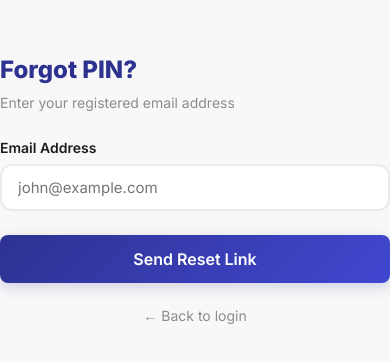
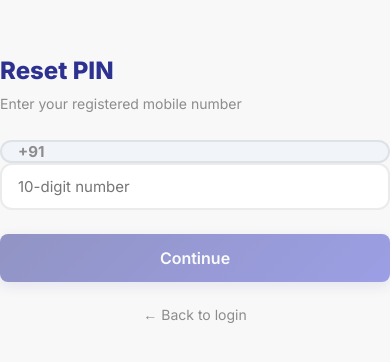
Before and after one commit to AdityaRambhiya13/kgs-store, a React (Vite) app in the folder app/frontend/: page /forgot-pin in a window 390 px wide. Shown: the part 148-510 px from the top of the page. Built offline with nearby package versions, Linux system fonts and the light colour scheme; no server answers.

Commit message:
feat(auth): switch forgot pin flow to phone verification and local reset

```diff
--- a/app/frontend/src/pages/ForgotPinPage.jsx
+++ b/app/frontend/src/pages/ForgotPinPage.jsx
@@ -1,22 +1,51 @@
 import { useState } from 'react'
-import { Link } from 'react-router-dom'
-import { forgotPin } from '../api'
+import { Link, useNavigate } from 'react-router-dom'
+import { forgotPin, resetPin } from '../api'
 import { motion } from 'framer-motion'
+import { FiPhone, FiLock } from 'react-router-dom' // We'll just use basic CSS, skip icons here if not imported
 
 export default function ForgotPinPage() {
-    const [email, setEmail] = useState('')
+    const navigate = useNavigate()
+    const [step, setStep] = useState(1) // 1 = Phone, 2 = New PIN
+    const [phone, setPhone] = useState('')
+    const [userData, setUserData] = useState(null)
+    const [newPin, setNewPin] = useState('')
+
     const [msg, setMsg] = useState('')
     const [error, setError] = useState('')
     const [loading, setLoading] = useState(false)
 
-    const handleSubmit = async (e) => {
+    const handleVerifyPhone = async (e) => {
         e.preventDefault()
         setError(''); setMsg(''); setLoading(true)
         try {
-            const res = await forgotPin(email)
-            setMsg(res.message)
+            const res = await forgotPin(phone)
+            if (res.verified) {
+                setUserData({ name: res.name, token: res.token })
+                setStep(2)
+            }
         } catch (err) {
-            setError(err.message || 'Request failed')
+            setError(err.message || 'Phone not registered')
+        } finally {
+            setLoading(false)
+        }
+    }
+
+    const handleResetPin = async (e) => {
+        e.preventDefault()
+        setError(''); setMsg(''); setLoading(true)
+        if (newPin.length < 4) {
+            setError("PIN must be at least 4 digits")
+            setLoading(false)
+            return
+        }
+
+        try {
+            await resetPin(userData.token, newPin)
+            setMsg('PIN updated successfully! Redirecting...')
+            setTimeout(() => navigate('/login'), 2000)
+        } catch (err) {
+            setError(err.message || 'Failed to update PIN')
         } finally {
             setLoading(false)
         }
@@ -28,25 +57,66 @@ export default function ForgotPinPage() {
                 className="confirm-card" initial={{ opacity: 0, y: 20 }} animate={{ opacity: 1, y: 0 }}
                 style={{ width: '100%', maxWidth: '400px' }}
             >
-                <h2 style={{ fontSize: 24, fontWeight: 800, marginBottom: 8, color: 'var(--primary)' }}>Forgot PIN?</h2>
-                <p style={{ color: 'var(--text-muted)', fontSize: 14, marginBottom: 24 }}>Enter your registered email address</p>
+                <h2 style={{ fontSize: 24, fontWeight: 800, marginBottom: 8, color: 'var(--primary)' }}>
+                    {step === 1 ? 'Reset PIN' : 'Create New PIN'}
+                </h2>
+
+                {step === 1 ? (
+                    <p style={{ color: 'var(--text-muted)', fontSize: 14, marginBottom: 24 }}>Enter your registered mobile number</p>
+                ) : (
+                    <p style={{ color: 'var(--text-muted)', fontSize: 14, marginBottom: 24 }}>Hey <strong style={{ color: 'var(--text)' }}>{userData?.name}</strong>, set your new security PIN.</p>
+                )}
 
                 {error && <p className="error-msg" style={{ marginBottom: 16 }}>⚠️ {error}</p>}
                 {msg && <p style={{ color: 'var(--secondary)', marginBottom: 16, fontSize: 14, padding: '12px', background: 'rgba(16, 185, 129, 0.1)', borderRadius: '8px' }}>✅ {msg}</p>}
 
-                <form onSubmit={handleSubmit}>
+                {step === 1 && (
+                    <form onSubmit={handleVerifyPhone}>
                         <div className="confirm-phone-group" style={{ marginBottom: 24 }}>
-                        <label>Email Address</label>
-                        <input type="email" className="input" value={email} onChange={e => setEmail(e.target.value)} required placeholder="john@example.com" />
+                            <span className="phone-prefix">+91</span>
+                            <input
+                                type="tel"
+                                className="input"
+                                value={phone}
+                                onChange={e => setPhone(e.target.value.replace(/\D/g, '').slice(0, 10))}
+                                required
+                                placeholder="10-digit number"
+                            />
                         </div>
-                    <motion.button type="submit" className="btn btn-primary" disabled={loading} whileTap={{ scale: 0.98 }} style={{ width: '100%', justifyContent: 'center', padding: '14px', fontSize: 16 }}>
-                        {loading ? 'Sending...' : 'Send Reset Link'}
+                        <motion.button type="submit" className="btn btn-primary" disabled={loading || phone.length !== 10} whileTap={{ scale: 0.98 }} style={{ width: '100%', justifyContent: 'center', padding: '14px', fontSize: 16 }}>
+                            {loading ? 'Verifying...' : 'Continue'}
                         </motion.button>
-                </form>
 
                         <div style={{ textAlign: 'center', marginTop: 24, fontSize: 14 }}>
                             <Link to="/login" style={{ color: 'var(--text-muted)', textDecoration: 'none' }}>← Back to login</Link>
                         </div>
+                    </form>
+                )}
+
+                {step === 2 && (
+                    <form onSubmit={handleResetPin}>
+                        <div className="confirm-phone-group" style={{ marginBottom: 24 }}>
+                            <input
+                                type="password"
+                                className="input"
+                                value={newPin}
+                                onChange={e => setNewPin(e.target.value.replace(/\D/g, '').slice(0, 6))}
+                                required
+                                placeholder="Enter 4-6 digit PIN"
+                                style={{ textAlign: 'center', letterSpacing: '4px', fontSize: '18px' }}
+                            />
+                        </div>
+                        <motion.button type="submit" className="btn btn-primary" disabled={loading || newPin.length < 4} whileTap={{ scale: 0.98 }} style={{ width: '100%', justifyContent: 'center', padding: '14px', fontSize: 16 }}>
+                            {loading ? 'Updating...' : 'Update PIN & Login'}
+                        </motion.button>
+
+                        <div style={{ textAlign: 'center', marginTop: 24, fontSize: 14 }}>
+                            <button type="button" onClick={() => setStep(1)} style={{ background: 'none', border: 'none', color: 'var(--text-muted)', cursor: 'pointer', fontSize: '14px' }}>
+                                ← Use different number
+                            </button>
+                        </div>
+                    </form>
+                )}
             </motion.div>
         </div>
     )
```
Also changed, not shown: 1 other file (tests, documents, lock files or other folders). Lines whose indentation alone changed are shown as unchanged.
